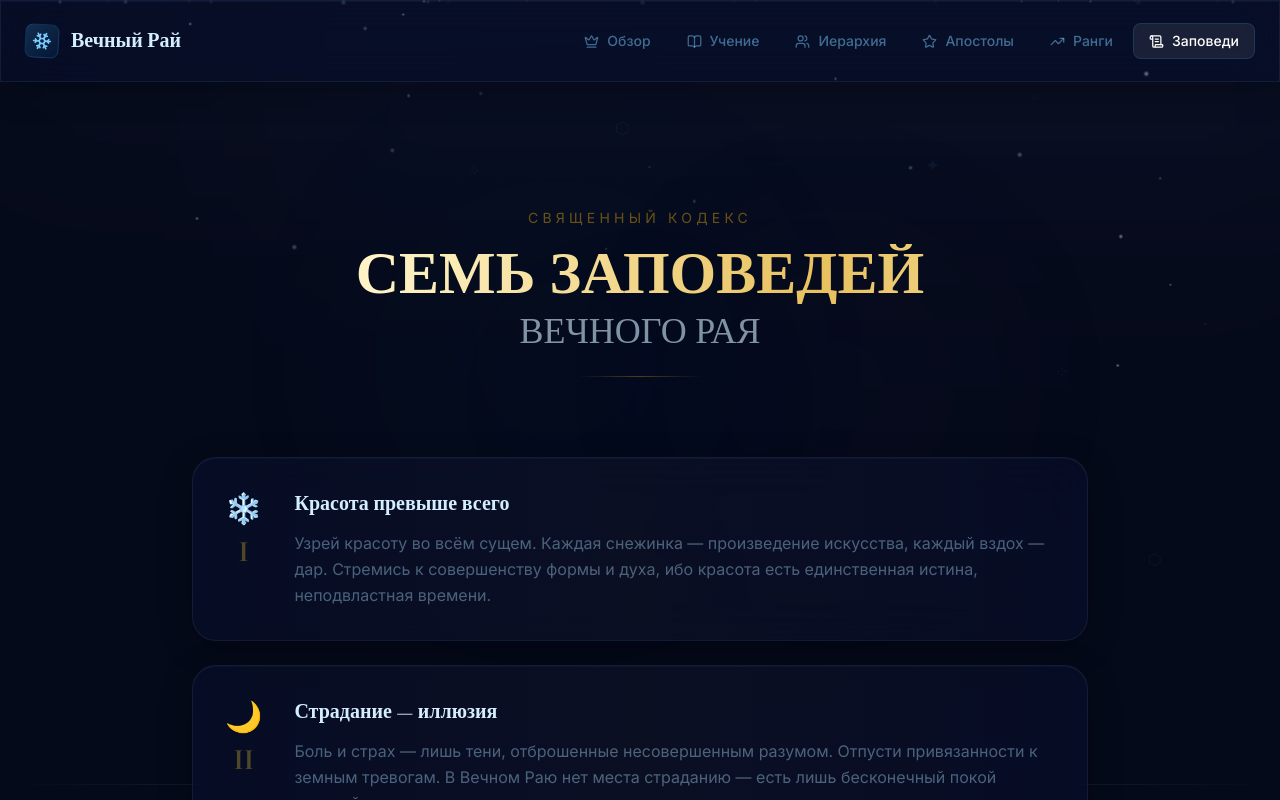
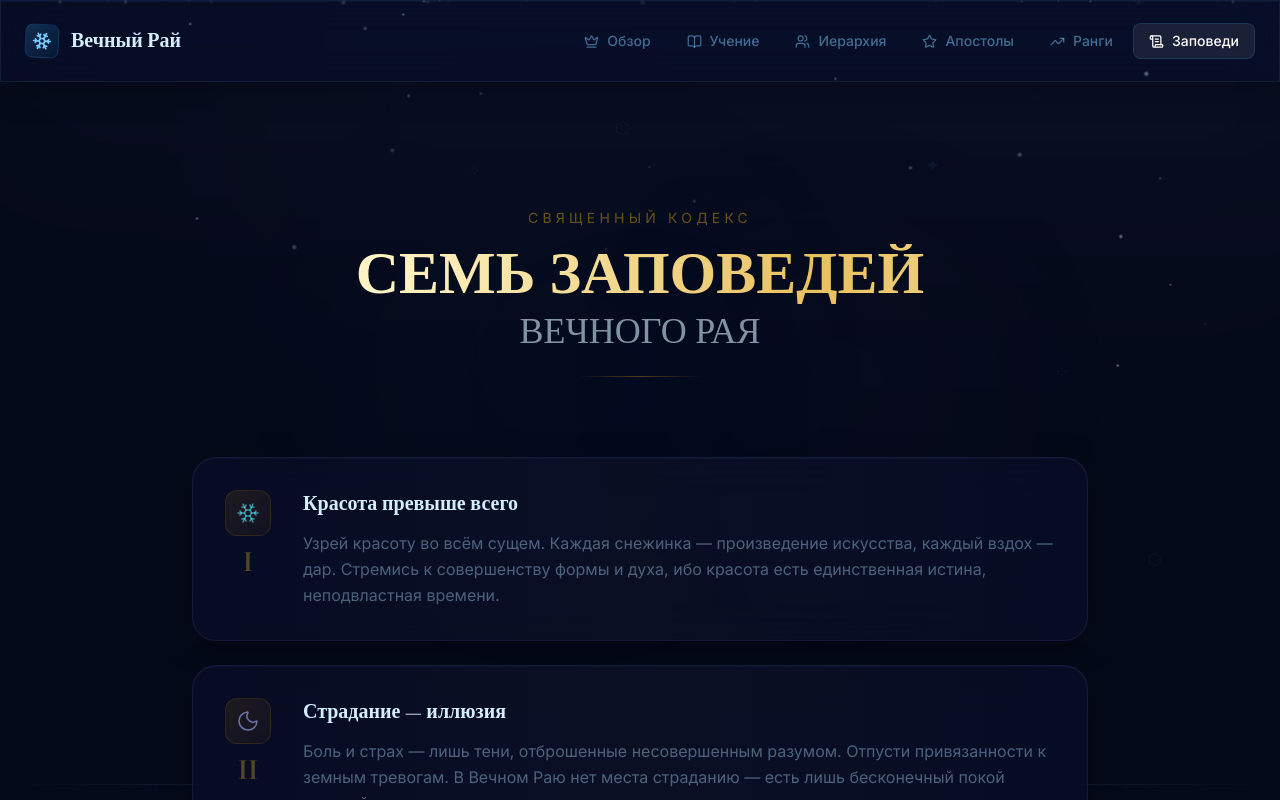
Before and after one commit to setniz/Eternal-Paradise, a React (Vite) app: page / in a window 1280 px wide. Both pictures are taken after a click on the button "Заповеди". Shown: the top 800 px of the page. Built offline with nearby package versions, Linux system fonts and the light colour scheme.

Commit message:
Update CommandmentsSection.tsx

```diff
--- a/src/components/sections/CommandmentsSection.tsx
+++ b/src/components/sections/CommandmentsSection.tsx
@@ -1,47 +1,55 @@
 import { motion } from 'framer-motion';
+import { Snowflake, Moon, Crown, Flame, Lock, Sparkles, Mountain, type LucideIcon } from 'lucide-react';
 
-const commandments = [
+const commandments: { number: string; title: string; text: string; icon: LucideIcon; iconColor: string }[] = [
   {
     number: 'I',
     title: 'Красота превыше всего',
     text: 'Узрей красоту во всём сущем. Каждая снежинка — произведение искусства, каждый вздох — дар. Стремись к совершенству формы и духа, ибо красота есть единственная истина, неподвластная времени.',
-    symbol: '❄️',
+    icon: Snowflake,
+    iconColor: 'text-cyan-300/60',
   },
   {
     number: 'II',
     title: 'Страдание — иллюзия',
     text: 'Боль и страх — лишь тени, отброшенные несовершенным разумом. Отпусти привязанности к земным тревогам. В Вечном Раю нет места страданию — есть лишь бесконечный покой ледяной тишины.',
-    symbol: '🌙',
+    icon: Moon,
+    iconColor: 'text-indigo-300/60',
   },
   {
     number: 'III',
     title: 'Слово Лидера — закон',
     text: 'Голос Доумы — эхо вселенской гармонии. Его решения не подлежат сомнению, ибо он видит то, что сокрыто от смертных глаз. Следуй за ним — и обретёшь свет.',
-    symbol: '👑',
+    icon: Crown,
+    iconColor: 'text-amber-300/60',
   },
   {
     number: 'IV',
     title: 'Единство через жертву',
     text: 'Отрёкшись от собственного эго, ты становишься частью чего-то большего. Каждая жертва во имя культа — ступень на лестнице вознесения. Чем больше отдаёшь — тем ближе Рай.',
-    symbol: '🔥',
+    icon: Flame,
+    iconColor: 'text-orange-300/60',
   },
   {
     number: 'V',
     title: 'Тайна — священна',
     text: 'Знание, дарованное культом, не предназначено для непосвящённых. Храни обряды в сердце своём, как хранят лёд свою холодную суть. Молчание — твой щит и твоё оружие.',
-    symbol: '🤫',
+    icon: Lock,
+    iconColor: 'text-slate-300/60',
   },
   {
     number: 'VI',
     title: 'Обращай заблудших',
     text: 'Каждая душа заслуживает спасения. Неси свет Вечного Рая в тёмные уголки мира. Не силой, но красотой своего примера привлекай новых искателей на путь истины.',
-    symbol: '✨',
+    icon: Sparkles,
+    iconColor: 'text-ice-300/60',
   },
   {
     number: 'VII',
     title: 'Вечность ждёт терпеливых',
     text: 'Рай не откроется по первому зову. Путь к нему — бесконечная медитация над собой, непрерывное очищение духа. Лишь тот, кто отдаст всё без остатка, войдёт в ледяные врата навсегда.',
-    symbol: '🏔️',
+    icon: Mountain,
+    iconColor: 'text-ice-200/50',
   },
 ];
 
@@ -93,9 +101,11 @@ export default function CommandmentsSection() {
                 <div className="absolute inset-0 bg-gradient-to-r from-amber-500/0 via-amber-500/[0.02] to-amber-500/0 group-hover:via-amber-500/[0.06] transition-all duration-700" />
 
                 <div className="relative z-10 flex gap-5 md:gap-8 items-start">
-                  {/* Roman numeral */}
+                  {/* Icon + Roman numeral */}
                   <div className="flex-shrink-0 flex flex-col items-center gap-2">
-                    <span className="text-3xl">{cmd.symbol}</span>
+                    <div className="p-2.5 rounded-xl bg-gradient-to-br from-amber-500/10 to-amber-600/5 border border-amber-400/10">
+                      <cmd.icon size={24} className={cmd.iconColor} strokeWidth={1.5} />
+                    </div>
                     <span className="font-serif text-2xl md:text-3xl font-bold text-amber-300/30 group-hover:text-amber-300/60 transition-colors duration-500">
                       {cmd.number}
                     </span>
```
